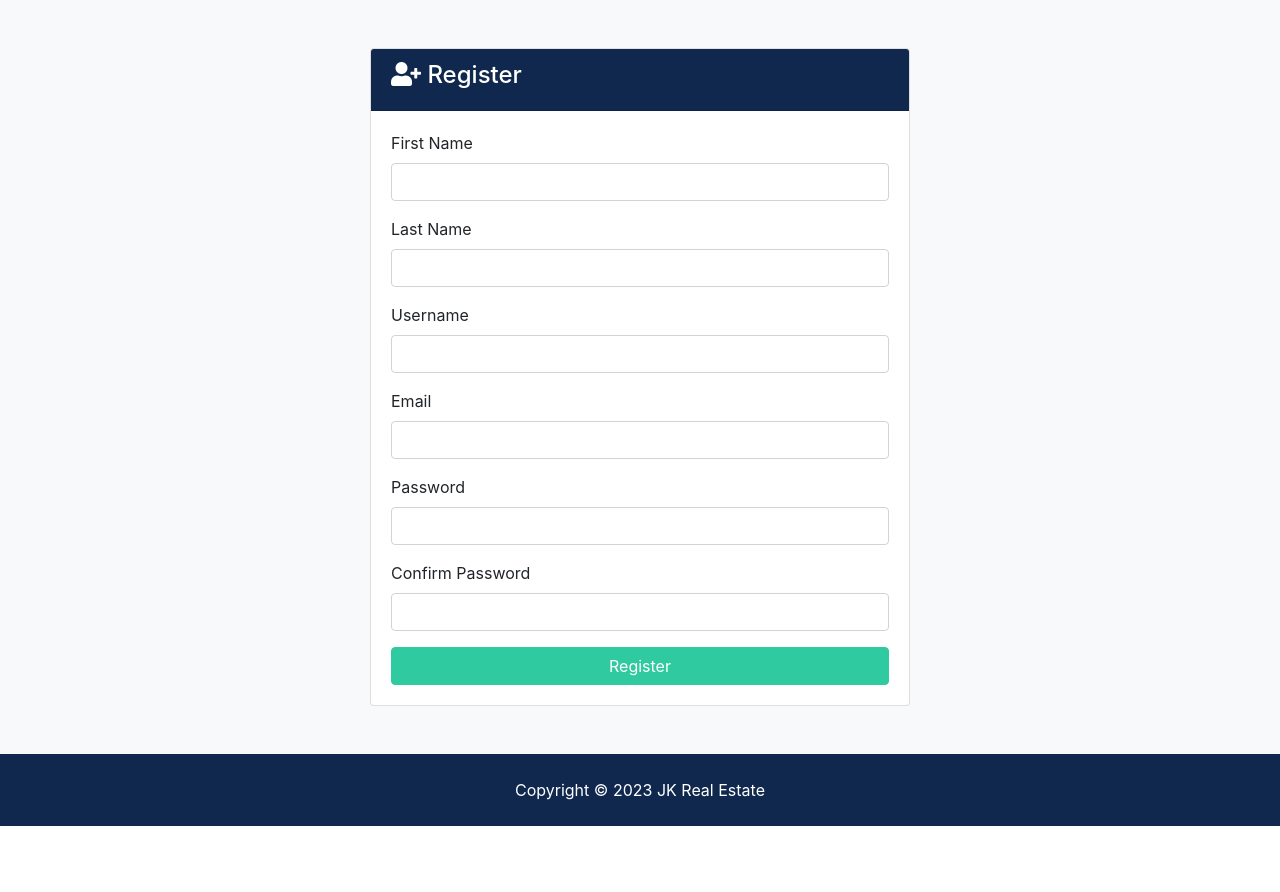
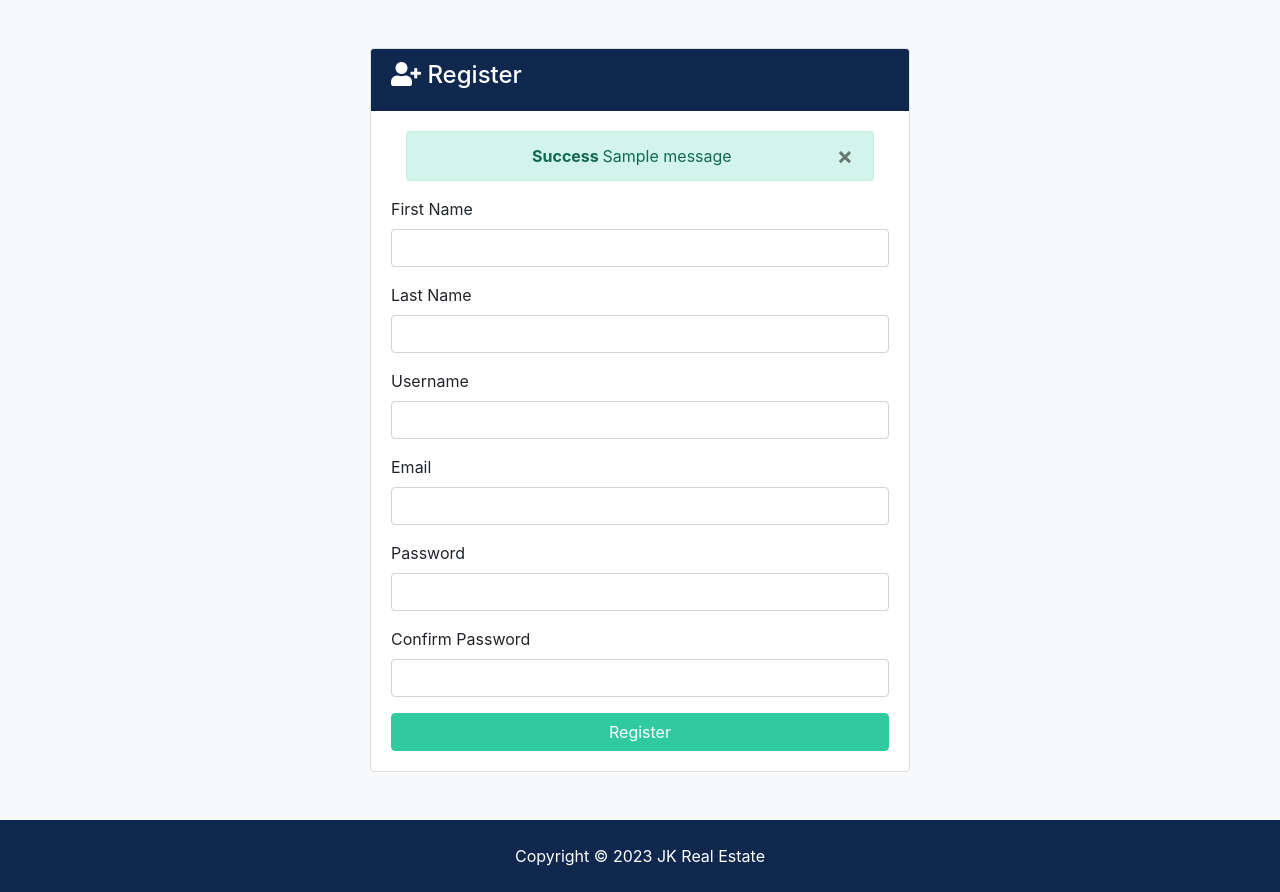
Before and after one commit to jyotishj-jk/django-ecommerce, a Django app: page /accounts/register/ in a window 1280 px wide. Shown: the part 162-1054 px from the top of the page. Before the commit the page ends 988 px from the top, so only its background shows below. Run offline with Django 4.2, Linux system fonts and the light colour scheme; tables that the repository leaves empty hold one stand-in row (values such as "Sample post"); one stand-in notice (Sample message) is shown; some libraries are stand-ins or nearby versions.

Commit message:
Message alerts

```diff
--- a/accounts/views.py
+++ b/accounts/views.py
@@ -1,18 +1,20 @@
 from django.shortcuts import render, redirect
-
+from django.contrib import messages
 # Create your views here.
 
 def register(request):
   if request.method == 'POST':
+    messages.error(request, 'Testing error message')
     # Register user
-    return
+    return redirect('register')
   else:
     return render(request, 'accounts/register.html')
 
 def login(request):
   if request.method == 'POST':
+    messages.error(request, 'Testing error message')
     # Login user
-    return
+    return redirect('login')
   else:
     return render(request, 'accounts/login.html')
 
--- a/templates/accounts/login.html
+++ b/templates/accounts/login.html
@@ -12,6 +12,8 @@
                 <i class="fas fa-sign-in-alt"></i> Login</h4>
             </div>
             <div class="card-body">
+            <!--Alerts-->
+            {% include 'partials/_alerts.html' %}
             <form action="{% url 'login' %}" method="POST">
                 {% csrf_token %}
                 <div class="form-group">
--- a/templates/accounts/register.html
+++ b/templates/accounts/register.html
@@ -11,6 +11,8 @@
                 <i class="fas fa-user-plus"></i> Register</h4>
             </div>
             <div class="card-body">
+              <!--Alerts-->
+              {% include 'partials/_alerts.html' %}
                 <form action="{% url 'register' %}" method="POST">
                     {% csrf_token %}
                   <div class="form-group">
--- /dev/null
+++ b/templates/partials/_alerts.html
@@ -0,0 +1,17 @@
+{% if messages %}
+    {% for message in messages %}
+        <div id="message" class="container">
+            <div class="alert alert-{{message.tags}} alert-dismissable text-center" role="alert">
+                <button type="close" class="close" data-dismiss="alert"><span aria-hidden="true">&times;</span></button>
+                <strong>
+                    {% if message.level == DEFAULT_MESSAGE_LEVELS.ERROR %}
+                        Error:
+                    {% else %}
+                        {{message.tags|title}}
+                    {% endif %}
+                </strong>
+                {{message}}
+            </div>
+        </div>
+    {% endfor %}
+{% endif %}
```
Also changed, not shown: jkre/settings.py (+8 -0 lines), README.txt, jkre/static/js/main.js (line endings or trailing spaces).
